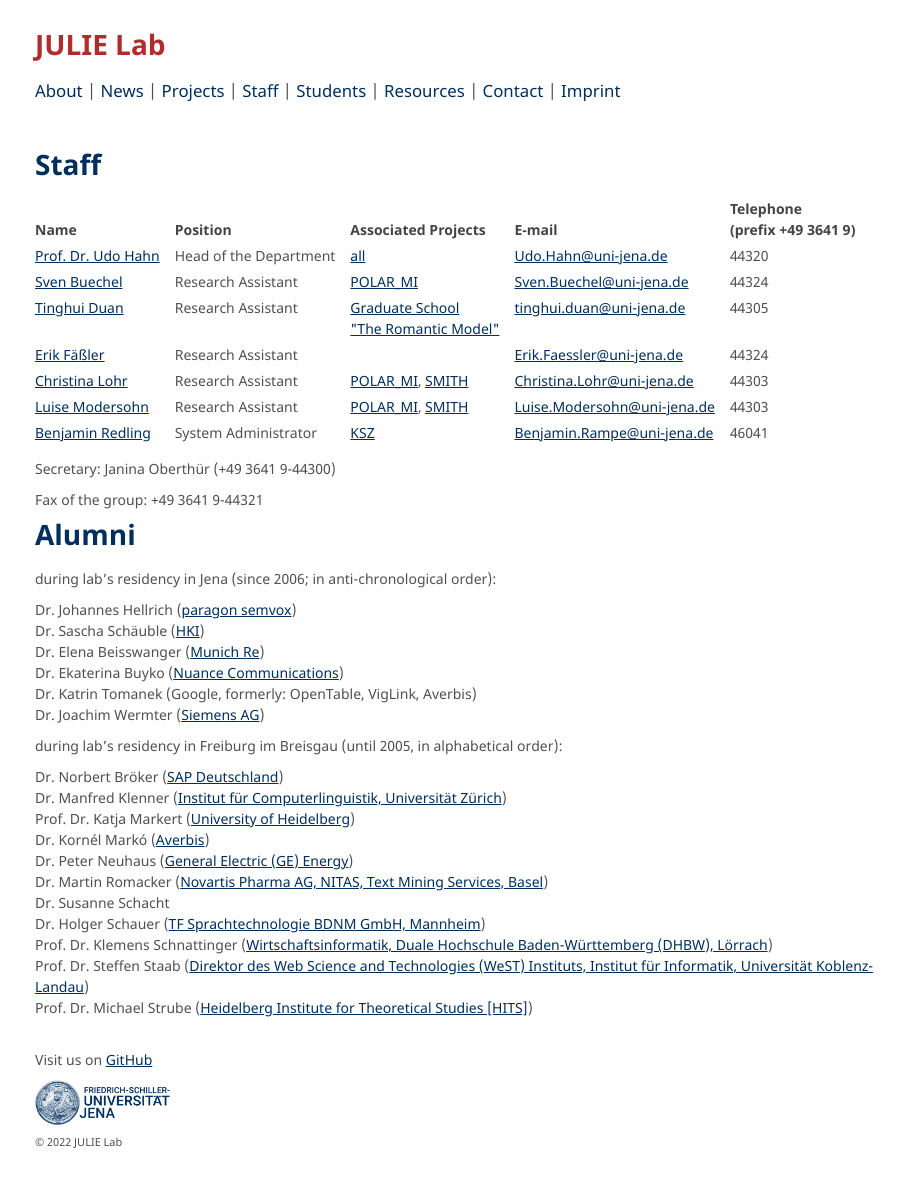
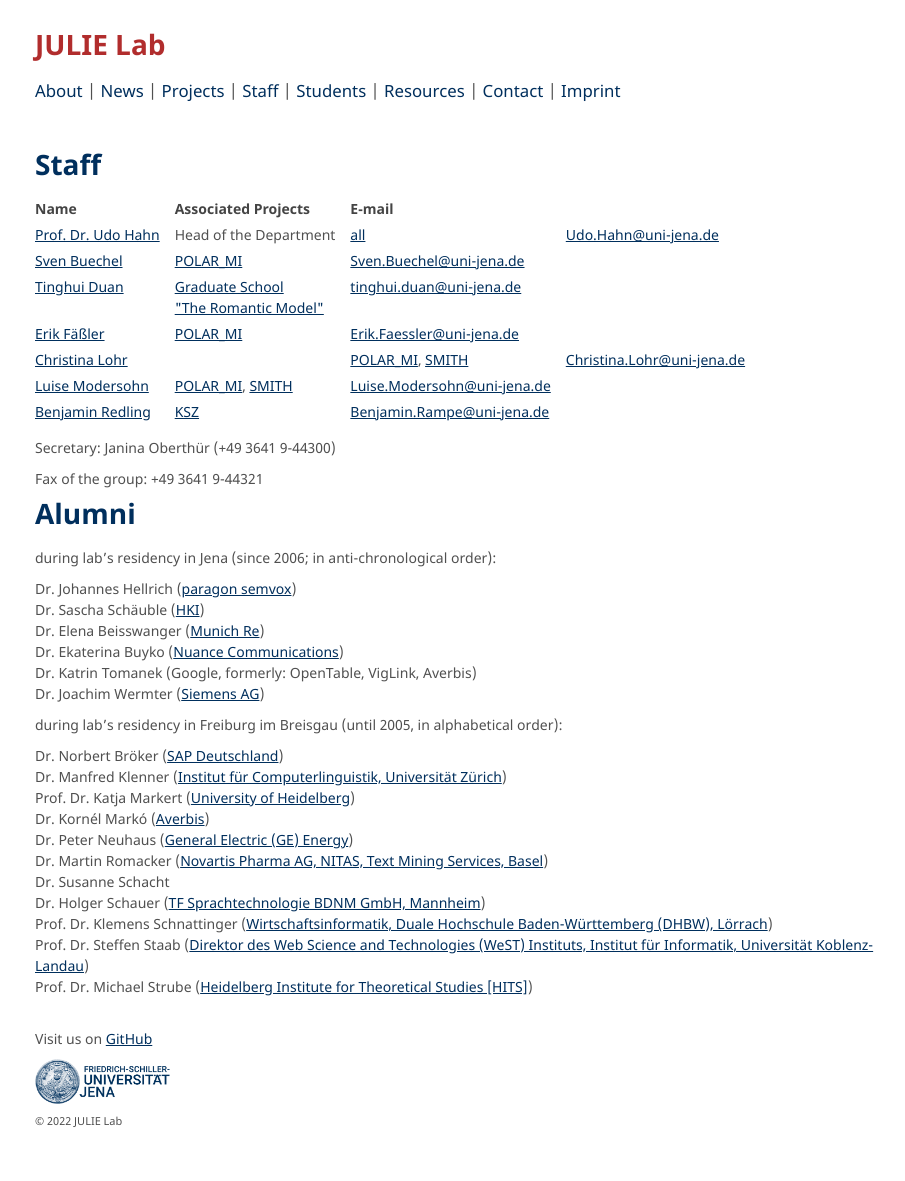
Before and after one commit to JULIELab/JULIELab.github.io, a Jekyll site: the page built from Staff.md, in a window 1280 px wide and 1181 px high. Shown: the whole window, without its empty margins (185-1090 px from the left). Built offline with Jekyll 4.4.1, drawn with Linux system fonts in a browser that asks for light colours; our own code applies the rules of GitHub Pages for plain Markdown files.

Commit message:
rm obsolete phone numbers

```diff
--- a/Staff.md
+++ b/Staff.md
@@ -4,15 +4,15 @@ layout: staff_tab
 
 # Staff
 
-| Name        | Position           | Associated Projects | E-mail | Telephone<br/>(prefix +49 3641 9) |
-| ---------------- | ---------------- | ---------------- | ---------------- | ---------------- |
-| [Prof. Dr. Udo Hahn](/Staff/Prof_+Dr_+Udo+Hahn.html)	| Head of the Department	| [all](/Projects/all.md)	| [Udo.Hahn@uni-jena.de](mailto:Udo.Hahn@uni-jena.de)	| 44320 |
-| [Sven Buechel](https://svenbuechel.github.io)	| Research Assistant	| [POLAR_MI](https://www.medizininformatik-initiative.de/en/POLAR) |	[Sven.Buechel@uni-jena.de](mailto:Sven.Buechel@uni-jena.de) | 44324 |
-| [Tinghui Duan](/Staff/Duan/index.html)	| Research Assistant	|  [Graduate School<br/>\"The Romantic Model\"](http://modellromantik.uni-jena.de/) |	[tinghui.duan@uni-jena.de](mailto:tinghui.duan@uni-jena.de) | 44305 |
-| [Erik Fäßler](/Staff/Erik+Fäßler.html)	| Research Assistant	| |	[Erik.Faessler@uni-jena.de](mailto:Erik.Faessler@uni-jena.de)	| 44324 |
-| [Christina Lohr](/Staff/Christina+Lohr.html)	| Research Assistant	| [POLAR_MI](https://www.medizininformatik-initiative.de/de/POLAR), [SMITH](https://www.smith.care/)	| [Christina.Lohr@uni-jena.de](mailto:Christina.Lohr@uni-jena.de)	| 44303 |
-| [Luise Modersohn](/Staff/Modersohn/) | Research Assistant |  [POLAR_MI](https://www.medizininformatik-initiative.de/de/POLAR), [SMITH](https://www.smith.care/)	| [Luise.Modersohn@uni-jena.de](mailto:Luise.Modersohn@uni-jena.de) | 44303 |
-| [Benjamin Redling](/Staff/Benjamin+Redling.html)	| System Administrator | [KSZ](https://ksz.uni-jena.de/mitarbeiter) |	[Benjamin.Rampe@uni-jena.de](mailto:Benjamin.Rampe@uni-jena.de)	| 46041 |
+| Name        | Associated Projects | E-mail |
+| ---------------- | ---------------- | ---------------- |
+| [Prof. Dr. Udo Hahn](/Staff/Prof_+Dr_+Udo+Hahn.html)	| Head of the Department	| [all](/Projects/all.md)	| [Udo.Hahn@uni-jena.de](mailto:Udo.Hahn@uni-jena.de)	|
+| [Sven Buechel](https://svenbuechel.github.io)	| [POLAR_MI](https://www.medizininformatik-initiative.de/en/POLAR) |	[Sven.Buechel@uni-jena.de](mailto:Sven.Buechel@uni-jena.de) |
+| [Tinghui Duan](/Staff/Duan/index.html)	|  [Graduate School<br/>\"The Romantic Model\"](http://modellromantik.uni-jena.de/) |	[tinghui.duan@uni-jena.de](mailto:tinghui.duan@uni-jena.de) |
+| [Erik Fäßler](/Staff/Erik+Fäßler.html)	| [POLAR_MI](https://www.medizininformatik-initiative.de/en/POLAR)  |	[Erik.Faessler@uni-jena.de](mailto:Erik.Faessler@uni-jena.de)	|
+| [Christina Lohr](/Staff/Christina+Lohr.html)	| | [POLAR_MI](https://www.medizininformatik-initiative.de/de/POLAR), [SMITH](https://www.smith.care/)	| [Christina.Lohr@uni-jena.de](mailto:Christina.Lohr@uni-jena.de)	|
+| [Luise Modersohn](/Staff/Modersohn/) | [POLAR_MI](https://www.medizininformatik-initiative.de/de/POLAR), [SMITH](https://www.smith.care/)	| [Luise.Modersohn@uni-jena.de](mailto:Luise.Modersohn@uni-jena.de) |
+| [Benjamin Redling](/Staff/Benjamin+Redling.html)	| [KSZ](https://ksz.uni-jena.de/mitarbeiter) |	[Benjamin.Rampe@uni-jena.de](mailto:Benjamin.Rampe@uni-jena.de)	|
 
 Secretary: Janina Oberthür (+49 3641 9-44300)
 
```
